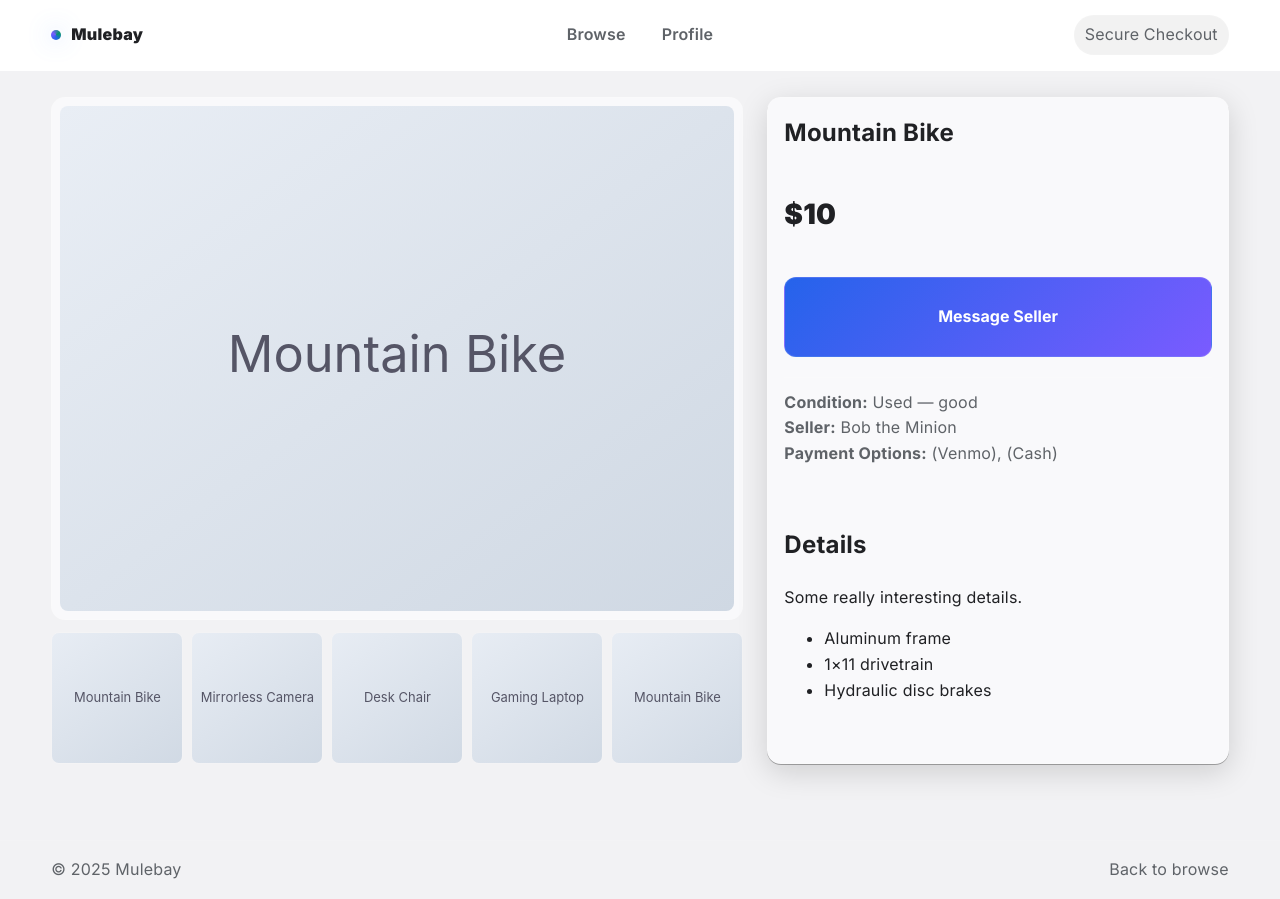
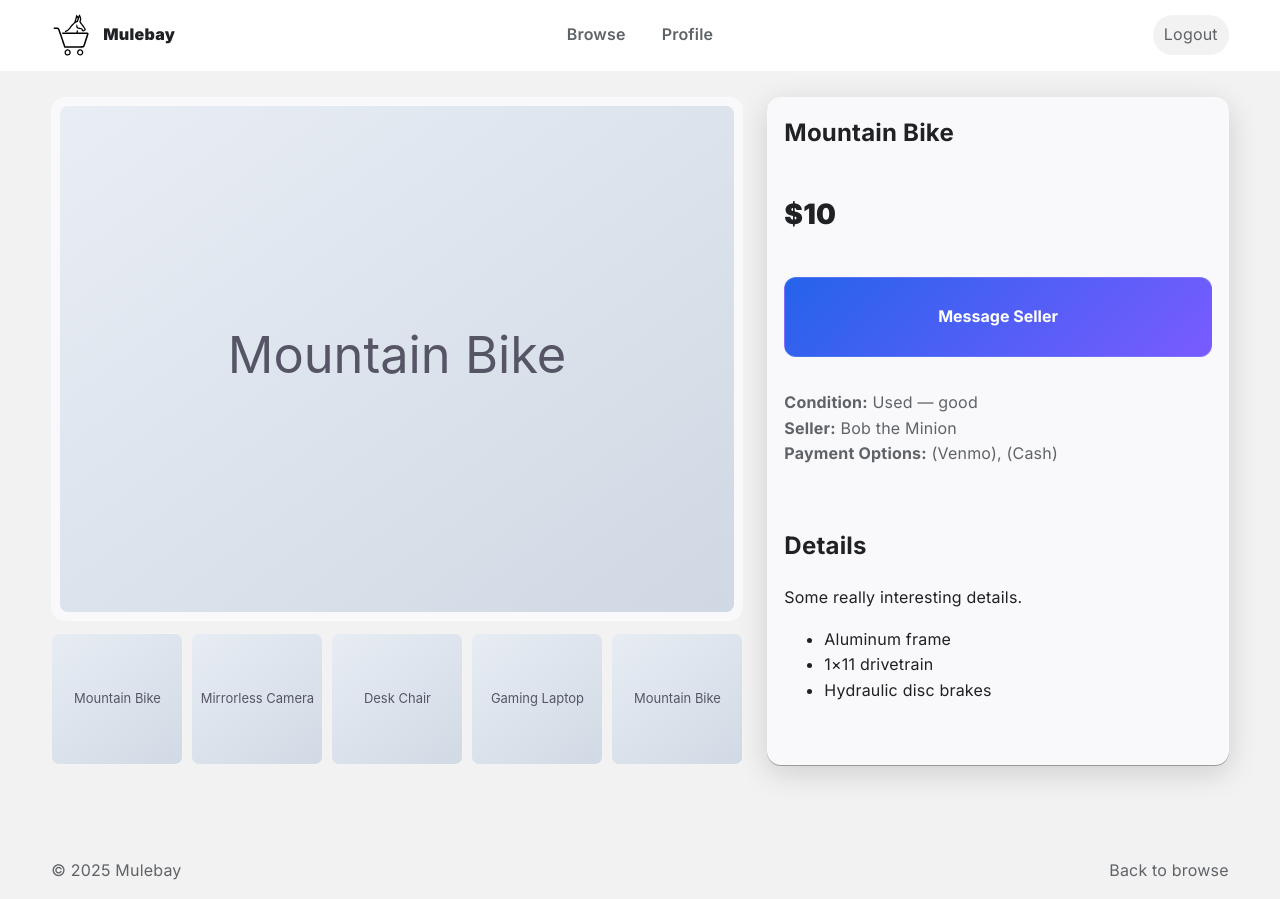
Before and after one commit to jctjad/marketplace, a Flask app: page /item in a window 1280 px wide. Run offline with Flask 3, Linux system fonts and the light colour scheme; the visitor is signed in with stand-in values (Sample User, id 1).

Commit message:
Updated navbar to use logo and ensured no jumpy button hovers

```diff
--- a/static/styles.css
+++ b/static/styles.css
@@ -21,7 +21,7 @@ html { -webkit-text-size-adjust: 100%; }
 body {
   margin: 0;
   color: var(--text);
-  background:#f2f2f4;
+  background: var(--elev);
   font: 16px/1.6 Inter, system-ui, -apple-system, Segoe UI, Roboto, Arial, "Noto Sans", "Apple Color Emoji", "Segoe UI Emoji", "Segoe UI Symbol", sans-serif;
   letter-spacing: .2px;
   -webkit-font-smoothing: antialiased;
@@ -47,17 +47,24 @@ button { font: inherit; color: inherit; background: none; border: 0; cursor: poi
   align-items: center;
   padding: 14px 0;
   gap: 12px;
+  position: relative;
 }
-.brand { font-weight: 800; letter-spacing: .3px; display: inline-flex; align-items: center; gap: 10px; }
+.brand { font-weight: 800; letter-spacing: .3px; display: inline-flex; align-items: center; gap: 10px; width: fit-content; z-index: 1; }
+.brand__logo {
+  height: 42px;
+  width: auto;
+  vertical-align: middle;
+}
 .brand__dot { width: 10px; height: 10px; border-radius: 50%; display:inline-block;
   background: conic-gradient(from 180deg at 50% 50%, #2563eb, #7a5bff, #059669, #2563eb);
   box-shadow: 0 0 24px rgba(91,157,255,.45);
 }
-.nav { justify-self: center; display:flex; gap: 16px; }
+.nav { justify-self: center; display:flex; gap: 16px; position: relative; z-index: 2; }
 .nav a { color: var(--muted); font-weight: 600; padding: 8px 10px; border-radius: 10px; }
-.nav a[aria-current="page"], .nav a:hover { color: var(--text); background: var(--elev); border: 1px solid var(--bd); }
-.actions { justify-self: end; display:flex; gap: 10px; }
+.nav a[aria-current="page"], .nav a:hover { color: var(--text); background: var(--elev); }
+.actions { justify-self: end; display:flex; gap: 10px; position: relative; z-index: 2; }
 .badge { background: var(--elev); border: 1px solid var(--bd); padding: 6px 10px; border-radius: 999px; color: var(--muted); }
+
 
 /* Cards */
 .card {
--- a/templates/index.html
+++ b/templates/index.html
@@ -12,7 +12,10 @@
 <body>
   <header class="header">
     <div class="container header__inner">
-      <a class="brand" href="{{ url_for('main.goto_browse_items_page') }}"><span class="brand__dot"></span> Mulebay</a>
+      <a class="brand" href="{{ url_for('main.goto_browse_items_page') }}">
+          <img class="brand__logo" src="{{ url_for('static', filename='assets/mulebay_logo.svg') }}"alt="Mulebay Logo">
+          <span>Mulebay</span>
+      </a>
       <nav class="nav" aria-label="Primary">
         <a href="{{ url_for('main.goto_browse_items_page') }}" aria-current="page">Browse</a>
         <a href="{{ url_for('profile.goto_profile_page') }}">Profile</a>
@@ -24,7 +27,6 @@
               <a href="{{ url_for('auth.login') }}" id="login-button" class="badge">Login</a>
           {% endif %}
       </div>
-
     </div>
   </header>
 
--- a/templates/item.html
+++ b/templates/item.html
@@ -12,13 +12,20 @@
 <body>
   <header class="header">
     <div class="container header__inner">
-      <a class="brand" href="{{ url_for('main.goto_browse_items_page') }}"><span class="brand__dot"></span> Mulebay</a>
+      <a class="brand" href="{{ url_for('main.goto_browse_items_page') }}">
+          <img class="brand__logo" src="{{ url_for('static', filename='assets/mulebay_logo.svg') }}"alt="Mulebay Logo">
+          <span>Mulebay</span>
+      </a>
       <nav class="nav" aria-label="Primary">
         <a href="{{ url_for('main.goto_browse_items_page') }}">Browse</a>
         <a href="{{ url_for('profile.goto_profile_page') }}">Profile</a>
       </nav>
       <div class="actions">
-        <span class="badge">Secure Checkout</span>
+          {% if current_user.is_authenticated %}
+              <a href="{{ url_for('auth.logout') }}" id="logout-button" class="badge">Logout</a>
+          {% else %}
+              <a href="{{ url_for('auth.login') }}" id="login-button" class="badge">Login</a>
+          {% endif %}
       </div>
     </div>
   </header>
```
Also changed, not shown: templates/profile.html (+9 -2 lines), static/assets/mulebay_logo.svg.
